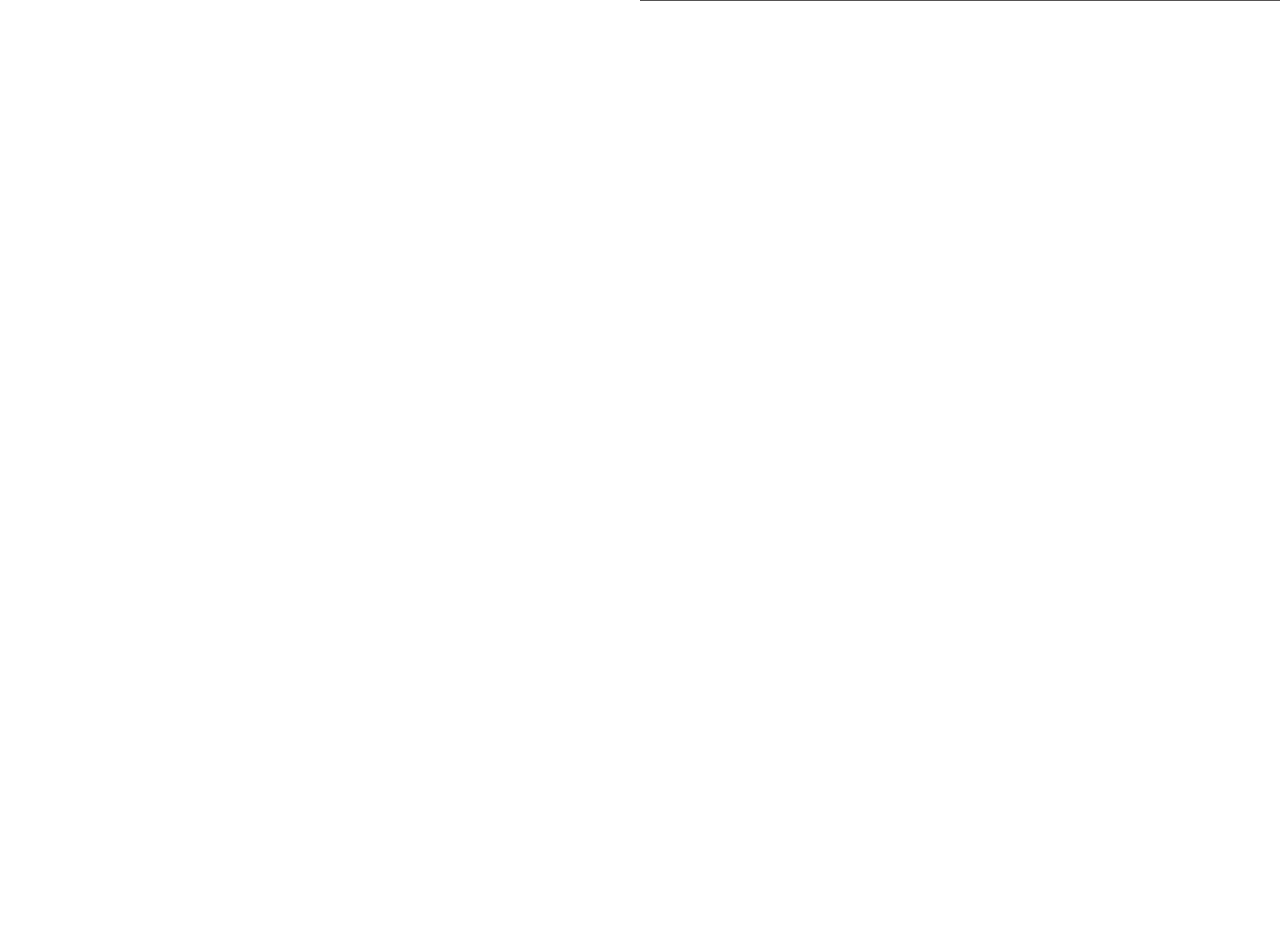
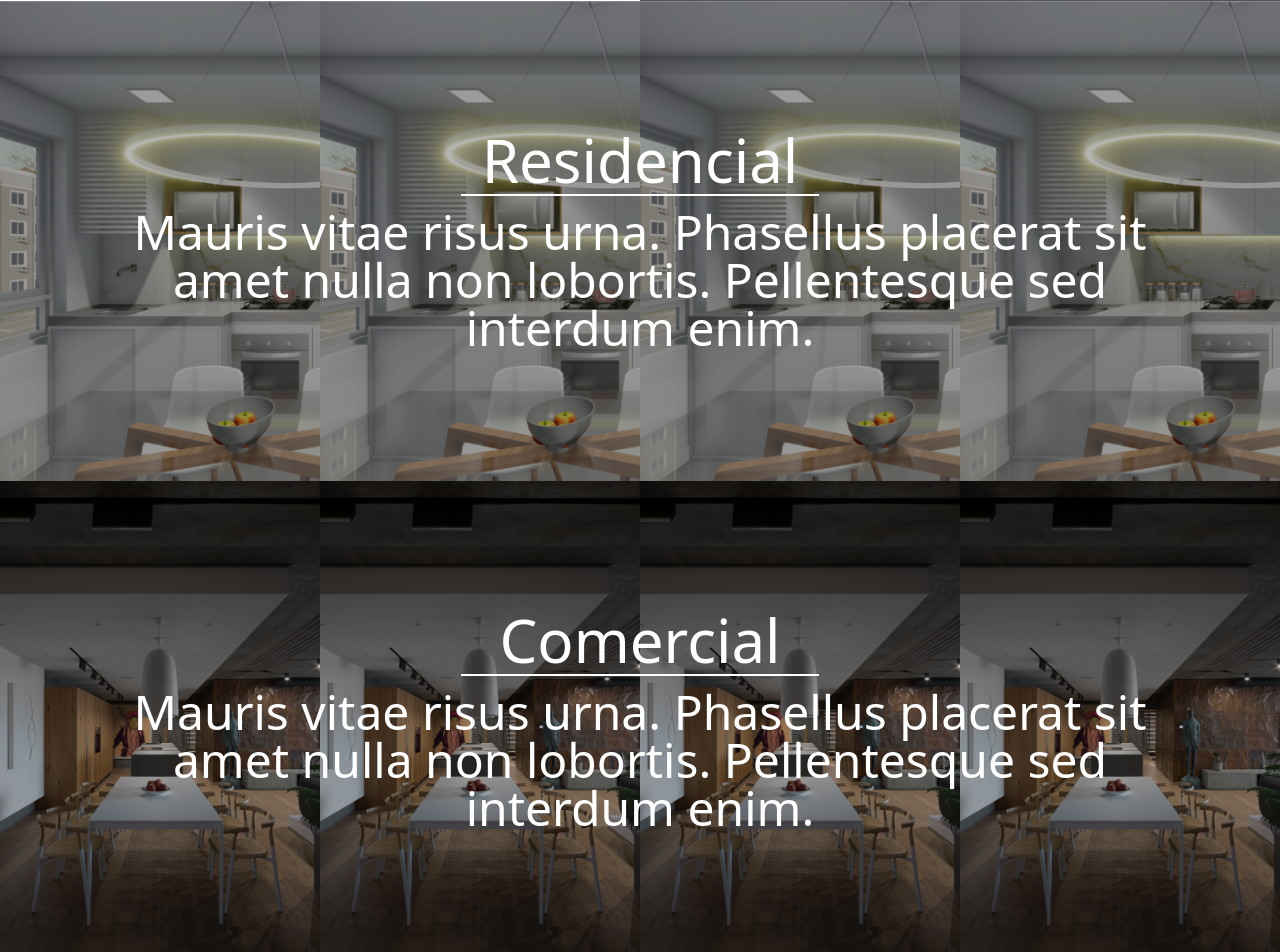
Before and after one commit to adrianotribeiro/hoerlle-architecture, a Next.js app: page / in a window 1280 px wide. Shown: the part 1552-2504 px from the top of the page. Before the commit the page ends 1553 px from the top, so only its background shows below. Built offline with nearby package versions, Linux system fonts and the light colour scheme.

Commit message:
feat/NIS-07 - implementação da blocagem do resumo dso tipos de arquitetura

```diff
--- a/components/BaseLayout/index.tsx
+++ b/components/BaseLayout/index.tsx
@@ -1,10 +1,10 @@
+import { PropsWithChildren } from "react"
 import Header from "components/Header"
-import { PropsWithChildren } from "react"
 
 export default function BaseLayout({ children }: PropsWithChildren) {
   return (
     <>
-      <div className="container content-center ">
+      <div className="6lx:content-center 6xl:container ">
         <Header />
         {children}
       </div>
--- a/components/DemonstrationSection/index.tsx
+++ b/components/DemonstrationSection/index.tsx
@@ -7,20 +7,20 @@ export default function Demonstration(): React.ReactElement {
       <div className="xl:flex xl:w-full xl:flex-col xl:items-center xl:justify-center xl:gap-3 xl:py-8 5xl:gap-6">
         <div className="xl:flex xl:w-full xl:flex-col xl:items-center">
           <p className="font-montserrat xl:text-3xl xl:text-[#676060] 4xl:text-[35px] 5xl:text-[42px]">Residencial</p>
-          <hr className="font-montserrat xl:w-[30%] xl:border-b-[1px] xl:border-[#676060] 4xl:w-[35%] 5xl:w-[30%]" />
+          <hr className="font-montserrat xl:w-[30%] xl:border-b-[1px] xl:border-[#676060] 4xl:w-[35%] 5xl:w-[30%] 6xl:w-[40%]" />
         </div>
-        <p className="font-montserrat xl:w-[100%] xl:px-6 xl:text-justify xl:text-2xl xl:font-normal xl:text-[#676060] 4xl:px-12 5xl:px-24 5xl:text-3xl">
+        <p className="font-montserrat xl:w-[100%] xl:px-6 xl:text-justify xl:text-2xl xl:font-normal xl:text-[#676060] 4xl:px-12 5xl:px-12 5xl:text-3xl">
           Mauris vitae risus urna. Phasellus placerat sit amet nulla non lobortis. Pellentesque sed interdum enim.
           Aliquam porttitor sem sed turpis blandit sagittis. Vestibulum ornare, elit non efficitur placerat.
         </p>
-        <div className="xl:flex xl:w-full xl:justify-between xl:gap-2 xl:px-6 4xl:px-12 4_xl:px-12 5xl:px-24">
+        <div className="xl:flex xl:w-full xl:justify-between xl:gap-1 xl:px-6 4xl:px-12 4_xl:px-12 5xl:px-12">
           <div>
             <Image
               width={283}
               height={529}
               src="/images/residencial_demonstration_02.png"
               alt=""
-              className="xl:h-[473px] xl:w-[303px] xl:bg-contain 3xl:w-[340px] 4xl:h-[472px] 4xl:w-[339px] 4_xl:w-[386px] 5xl:h-[480px] 5xl:w-[475px]"
+              className="xl:h-[473px] xl:w-[307px] xl:bg-contain 3xl:w-[385px] 4xl:h-[539px] 4xl:w-[339px] 4_xl:w-[495px] 5xl:h-[715px] 5xl:w-[700px] 6xl:h-[609px]"
             />
           </div>
           <div className="xl:flex xl:flex-col xl:gap-1">
@@ -29,21 +29,21 @@ export default function Demonstration(): React.ReactElement {
               height={167}
               src="/images/residencial_demonstration_01.png"
               alt=""
-              className="xl:h-fit xl:w-[278px] 3xl:w-[275.1px] 5xl:w-[280px]"
+              className="xl:h-fit xl:w-[278px] 3xl:w-[305px] 4xl:w-[358px] 4_xl:w-[450px] 5xl:w-[677px] 6xl:w-[800px]"
             />
             <Image
               width={297}
               height={167}
               src="/images/residencial_demonstration_01.png"
               alt=""
-              className="xl:h-fit xl:w-[278px] 3xl:w-[275.1px] 5xl:w-[280px]"
+              className="xl:h-fit xl:w-[278px] 3xl:w-[305px] 4xl:w-[358px] 4_xl:w-[450px] 5xl:w-[677px] 6xl:w-[800px]"
             />
             <Image
               width={297}
               height={167}
               src="/images/residencial_demonstration_01.png"
               alt=""
-              className="xl:h-fit xl:w-[278px] 3xl:w-[275.1px] 5xl:w-[280px]"
+              className="xl:h-fit xl:w-[278px] 3xl:w-[305px] 4xl:w-[358px] 4_xl:w-[450px] 5xl:w-[677px] 6xl:w-[800px]"
             />
           </div>
         </div>
@@ -51,34 +51,34 @@ export default function Demonstration(): React.ReactElement {
       <div className="xl:flex xl:w-full xl:flex-col xl:items-center xl:gap-3 xl:bg-[#1D1B1BBF]/75 xl:py-8 5xl:gap-6">
         <div className="xl:flex xl:w-full xl:flex-col xl:items-center">
           <p className="font-montserrat xl:text-3xl xl:text-[#ffffff] 4xl:text-[35px] 5xl:text-[42px]">Comercial</p>
-          <hr className="xl:w-[30%] xl:border-b-[1px] xl:border-[#ffffff] 4xl:w-[35%] 5xl:w-[30%]" />
+          <hr className="xl:w-[30%] xl:border-b-[1px] xl:border-[#ffffff] 4xl:w-[35%] 5xl:w-[30%] 6xl:w-[40%]" />
         </div>
-        <p className="font-montserrat xl:w-[100%] xl:px-8 xl:text-justify xl:text-2xl xl:font-normal xl:text-[#ffffff] 4xl:px-12 5xl:px-24 5xl:text-3xl">
+        <p className="font-montserrat xl:w-[100%] xl:px-6 xl:text-justify xl:text-2xl xl:font-normal xl:text-[#ffffff] 4xl:px-12 5xl:px-12 5xl:text-3xl">
           Mauris vitae risus urna. Phasellus placerat sit amet nulla non lobortis. Pellentesque sed interdum enim.
           Aliquam porttitor sem sed turpis blandit sagittis. Vestibulum ornare, elit non efficitur placerat.
         </p>
-        <div className="xl:flex xl:w-full xl:gap-2 xl:px-6 4xl:px-6 4_xl:px-0">
+        <div className="xl:flex xl:w-full xl:gap-2 xl:px-6 4xl:px-6 5xl:px-12">
           <div className="xl:flex xl:flex-wrap xl:justify-center xl:gap-3">
             <Image
               width={297}
               height={167}
               src="/images/planta_baixa_comercial.png"
               alt=""
-              className="xl:h-fit xl:w-[278px] 3xl:h-[200px] 3xl:w-[300px] 4xl:w-[300px] 4_xl:h-[200px] 4_xl:w-[325px] 5xl:h-[200px] 5xl:w-[375px] "
+              className="xl:h-fit xl:w-[278px] 3xl:h-[200px] 3xl:w-[299px] 4xl:w-[300px] 4_xl:h-[200px] 4_xl:w-[325px] 5xl:h-fit 5xl:w-[420px] 6xl:w-[328px]"
             />
             <Image
               width={297}
               height={167}
               src="/images/planta_baixa_comercial.png"
               alt=""
-              className="xl:h-fit xl:w-[278px] 3xl:h-[200px] 3xl:w-[300px] 4xl:w-[300px] 4_xl:h-[200px] 4_xl:w-[325px] 5xl:h-[200px] 5xl:w-[375px] "
+              className="xl:h-fit xl:w-[278px] 3xl:h-[200px] 3xl:w-[299px] 4xl:w-[300px] 4_xl:h-[200px] 4_xl:w-[325px] 5xl:h-fit 5xl:w-[420px] 6xl:w-[328px]"
             />
             <Image
               width={297}
               height={167}
               src="/images/planta_baixa_comercial_01.png"
               alt=""
-              className="xl:h-fit xl:w-[568px] 3xl:h-[260px] 3xl:w-[610px] 4xl:h-[230px] 4xl:w-[612px] 4_xl:h-[260px] 4_xl:w-[660px] 5xl:h-[270px] 5xl:w-[760px]"
+              className="xl:h-fit xl:w-[568px] 3xl:h-[258px] 3xl:w-[610px] 4xl:h-[297px] 4xl:w-[612px] 4_xl:h-[325px] 4_xl:w-[662px] 5xl:h-[380px] 5xl:w-[852px] 6xl:h-[343px] 6xl:w-[667px]"
             />
           </div>
         </div>
--- /dev/null
+++ b/components/SummarySection/index.tsx
@@ -0,0 +1,41 @@
+import React from "react"
+
+export default function Summary(): React.ReactElement {
+  const residencialBackground = {
+    backgroundImage: `url('/images/residencial_summary.png')`,
+    backgroundRepeat: "repeat-x",
+    backgroundSize: "25% auto",
+  }
+  const comercialBackground = {
+    backgroundImage: `url('/images/comercial_summary.png')`,
+    backgroundRepeat: "repeat-x",
+    backgroundSize: "25% auto",
+  }
+
+  return (
+    <section className="xl:flex xl:flex-col 6xl:items-center 6xl:justify-center">
+      <div className="xl:flex xl:h-[60vh] xl:flex-col xl:justify-center 6xl:h-[40vh]" style={residencialBackground}>
+        <div className="xl:flex xl:flex-col xl:gap-3 4xl:gap-6">
+          <div className="xl:flex xl:flex-col xl:items-center xl:gap-1">
+            <p className="xl:text-6xl xl:font-light xl:text-[#ffffff]  ">Residencial</p>
+            <hr className="xl:w-[28%] xl:border-b-[0.5px] xl:border-[#ffffff] 4xl:w-[25%] 5xl:w-[18%] 6xl:w-[25%]" />
+          </div>
+          <p className="xl:m-auto xl:w-[85%] xl:text-center xl:text-5xl xl:font-light xl:text-[#ffffff] 5xl:w-[60%]">
+            Mauris vitae risus urna. Phasellus placerat sit amet nulla non lobortis. Pellentesque sed interdum enim.
+          </p>
+        </div>
+      </div>
+      <div className="xl:flex xl:h-[60vh] xl:flex-col xl:justify-center 6xl:h-[40vh]" style={comercialBackground}>
+        <div className="xl:flex xl:flex-col xl:gap-3 4xl:gap-6">
+          <div className="xl:flex xl:flex-col xl:items-center xl:gap-1">
+            <p className="xl:text-6xl xl:font-light xl:text-[#ffffff]  ">Comercial</p>
+            <hr className="xl:w-[28%] xl:border-b-[0.5px] xl:border-[#ffffff] 4xl:w-[25%] 5xl:w-[18%] 6xl:w-[25%]" />
+          </div>
+          <p className="xl:m-auto xl:w-[85%] xl:text-center xl:text-5xl xl:font-light xl:text-[#ffffff] 5xl:w-[60%]">
+            Mauris vitae risus urna. Phasellus placerat sit amet nulla non lobortis. Pellentesque sed interdum enim.
+          </p>
+        </div>
+      </div>
+    </section>
+  )
+}
--- a/pages/home/Index.tsx
+++ b/pages/home/Index.tsx
@@ -7,6 +7,7 @@ import DemonstrationSection from "components/DemonstrationSection"
 import "swiper/css"
 import "swiper/swiper-bundle.css"
 
+import Summary from "components/SummarySection"
 import { SlidePhotos } from "data/mockData"
 export default function Home(): React.ReactElement {
   return (
@@ -50,6 +51,7 @@ export default function Home(): React.ReactElement {
       </Swiper>
 
       <DemonstrationSection />
+      <Summary />
     </>
   )
 }
```
Also changed, not shown: public/images/comercial_summary.png (added), public/images/residencial_summary.png (added).
